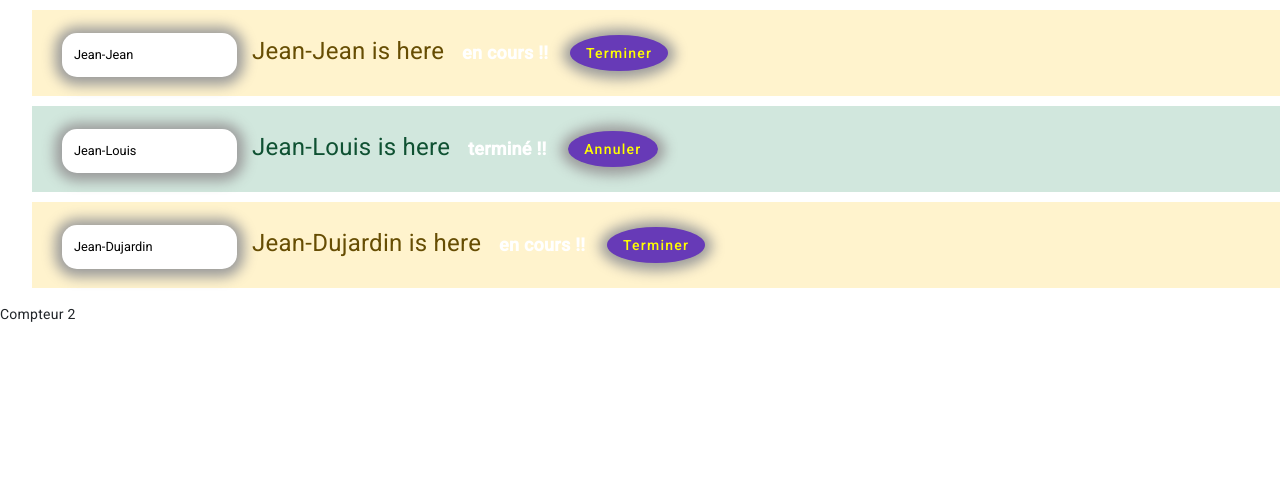
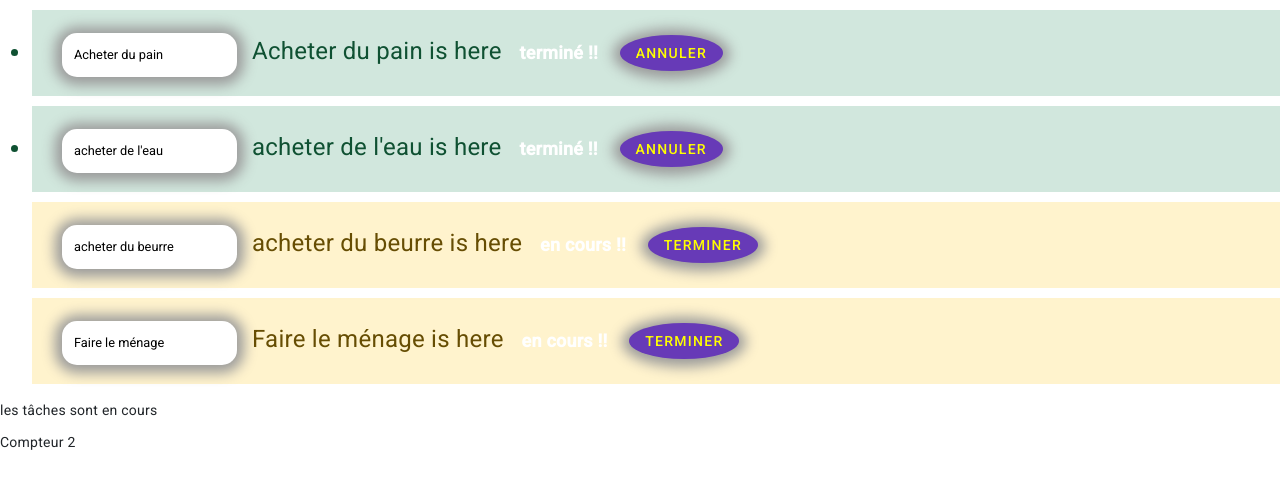
Before and after one commit to yannformation/todo, an Angular app: page / in a window 1280 px wide. Shown: the top 486 px of the page. Built offline with nearby package versions, Linux system fonts and the light colour scheme.

Commit message:
ngIf et ngSwitch

```diff
--- a/src/app/app.component.html
+++ b/src/app/app.component.html
@@ -1,8 +1,19 @@
 
-<ul>
-  <app-task [name]="name1" [complete]="complete1" (change)="changeCount($event)"></app-task>
-  <app-task [name]="name2" [complete]="complete2" (change)="changeCount($event)"></app-task>
-  <app-task [name]="name3" [complete]="complete3" (change)="changeCount($event)"></app-task>
+<ul *ngIf="count > 0; else noList">
+  <app-task
+  *ngFor="let task of tasks; trackBy: trackByFunction"
+  [task]="task"
+  (message)="changeCount($event)"
+  ></app-task>
 </ul>
+<ng-template #noList>Pas de tâches à effectuer pour le moment !</ng-template>
 
-<p>Compteur {{count}}</p>
+<div [ngSwitch]="true">
+
+  <p *ngSwitchCase="percentage == 0"></p>
+  <p *ngSwitchCase="percentage >=1 && percentage <=51">les tâches sont en cours</p>
+  <p *ngSwitchCase="percentage >51 && percentage <=99">Vous avez bientôt fini !!</p>
+  <p *ngSwitchDefault=""></p>
+
+</div>
+<p>Compteur {{ count }}</p>
--- a/src/app/app.component.ts
+++ b/src/app/app.component.ts
@@ -1,36 +1,38 @@
 import { Component } from '@angular/core';
-
-
+import { Task } from './class/task.model';
 
 @Component({
   selector: 'app-root',
   templateUrl: './app.component.html',
-  styleUrls: ['./app.component.scss']
+  styleUrls: ['./app.component.scss'],
 })
 export class AppComponent {
-  public title = 'todo';
-  public count : number;
+  public count: number;
+  public tasks: Task[];
+  public percentage:number;
 
-  public name1 : string;
-  public name2 : string;
-  public name3 : string;
 
-  public complete1 : boolean;
-  public complete2 : boolean;
-  public complete3 : boolean;
+  constructor() {
+    this.tasks = [
+      new Task(1, 'Acheter du pain', true, 'chez le boulanger'),
+      new Task(2, "acheter de l'eau", true, 'chez lépicier'),
+      new Task(3, 'acheter du beurre',false, 'à la crèmerie'),
+      new Task(4, 'Faire le ménage', false, 'chambre et salon'),
+    ];
+    this.count = this.tasks.filter((task) => task.completed).length;
 
-  constructor(){
-    this.name1 = "Jean-Jean";
-    this.complete1 = false;
-    this.name2 = "Jean-Louis";
-    this.complete2 = true;
-    this.name3 = "Jean-Dujardin";
-    this.complete3 = false;
-    this.count=2;
+    this.percentage=(this.count/this.tasks.length)*100;
   }
-  changeCount(status : boolean){
 
-    this.count = status ? this.count +1 : this.count-1;
 
+
+
+  changeCount(status: boolean): void {
+    this.count = status ? this.count + 1 : this.count - 1;
+    this.percentage=(this.count/this.tasks.length)*100; //pour mettre àjour le pourcentage
+  }
+
+  trackByFunction(index: number, item: any): string {
+    return item.id;
   }
 }
--- a/src/app/components/task/task.component.html
+++ b/src/app/components/task/task.component.html
@@ -1,12 +1,10 @@
 <!-- //interpolation pour afficher directement les valeurs -->
 
+<li [class]="getItemVariant()">
+  <input [(ngModel)]="task.title" />{{ task.title }} is here
+  <span [class]="getBadgeVariant()">{{ getComplete() }} !!</span>
 
-
-<li [class]="getItemVariant()">
-  <input placeholder="Veuillez entrer votre nom" type="text"[(ngModel)]="name">{{name}} is here
-  <span [class]="getBadgeVariant()">{{ getComplete()}} !!</span>
-
-  <button (click)="toggleComplete()"  mat-raised-button color="primary">{{getButtonText()}}</button>
+  <button (click)="send()" mat-raised-button color="primary">
+    {{ getButtonText() }}
+  </button>
 </li>
-
-<li *ngFor = "let l of List; trackBy:trackByFunction"></li>
--- a/src/app/components/task/task.component.ts
+++ b/src/app/components/task/task.component.ts
@@ -1,7 +1,6 @@
 import { outputAst } from '@angular/compiler';
 import { Component, EventEmitter, Input, Output } from '@angular/core';
-
-
+import { Task } from 'src/app/class/task.model';
 
 @Component({
   selector: 'app-task',
@@ -10,56 +9,35 @@ import { Component, EventEmitter, Input, Output } from '@angular/core';
 })
 export class TaskComponent {
   //attribution propriétés à app-task
-  @Input() public name: string|undefined;
-  @Input() public complete: boolean|undefined;
+  @Input() public task!: Task;
+  @Output() public message: EventEmitter<boolean> = new EventEmitter<boolean>();
 
-  @Output() change :  EventEmitter<boolean> = new EventEmitter<boolean>();
-
-  //attributions de valeur s aux propriétés
-  constructor() {
-    // this.name = '';
-    // this.complete = true;
+  //attributions de valeurs aux propriétés
+  constructor() {}
+  getComplete(): string {
+    return this.task.completed ? 'terminé' : 'en cours';
   }
 
-  public send(){
-    this.toggleComplete();
-    this.change.emit(this.complete);
-  }
-
-  //méthode "getComplete()"
-  public getComplete(): string {
-    return this.complete ? 'terminé' : 'en cours';
-  }
-
-  public getBadgeVariant(): string {
-    return this.complete
+  getBadgeVariant(): string {
+    return this.task.completed
       ? 'd-inline float-right badge badge-success'
       : 'd-inline float-right badge badge-warning';
   }
-
-  public getItemVariant(): string {
-    return this.complete
-      ? 'list-group-item list-group-item-success'
+  getItemVariant(): string {
+    return this.task.completed
+      ? 'ist-group-item list-group-item-success'
       : 'list-group-item list-group-item-warning';
   }
-  public toggleComplete(): void{
-    this.change.emit(this.complete);
-    this.complete = !this.complete;
-    //revient à faire
-    // if(this.complete==true){
-    //   this.complete=false;
-    // }else{
-    //   if (this.complete==false){
-    //     this.complete=true;
-    //   }
-    // }
 
+  getButtonText(): string {
+    return !this.task.completed ? 'TERMINER' : 'ANNULER';
   }
 
-  public getButtonText(): string{
-    return this.complete ? "Annuler" : "Terminer"
+  toggleComplete(): void {
+    this.task.completed = !this.task.completed;
   }
-
-
-
+  send(): void {
+    this.toggleComplete();
+    this.message.emit(this.task.completed);
+  }
 }
```
Also changed, not shown: src/app/app.module.ts (+4 -4 lines), src/app/class/task.model.ts (+8 -9 lines), 1 other file (tests, documents, lock files or other folders).
